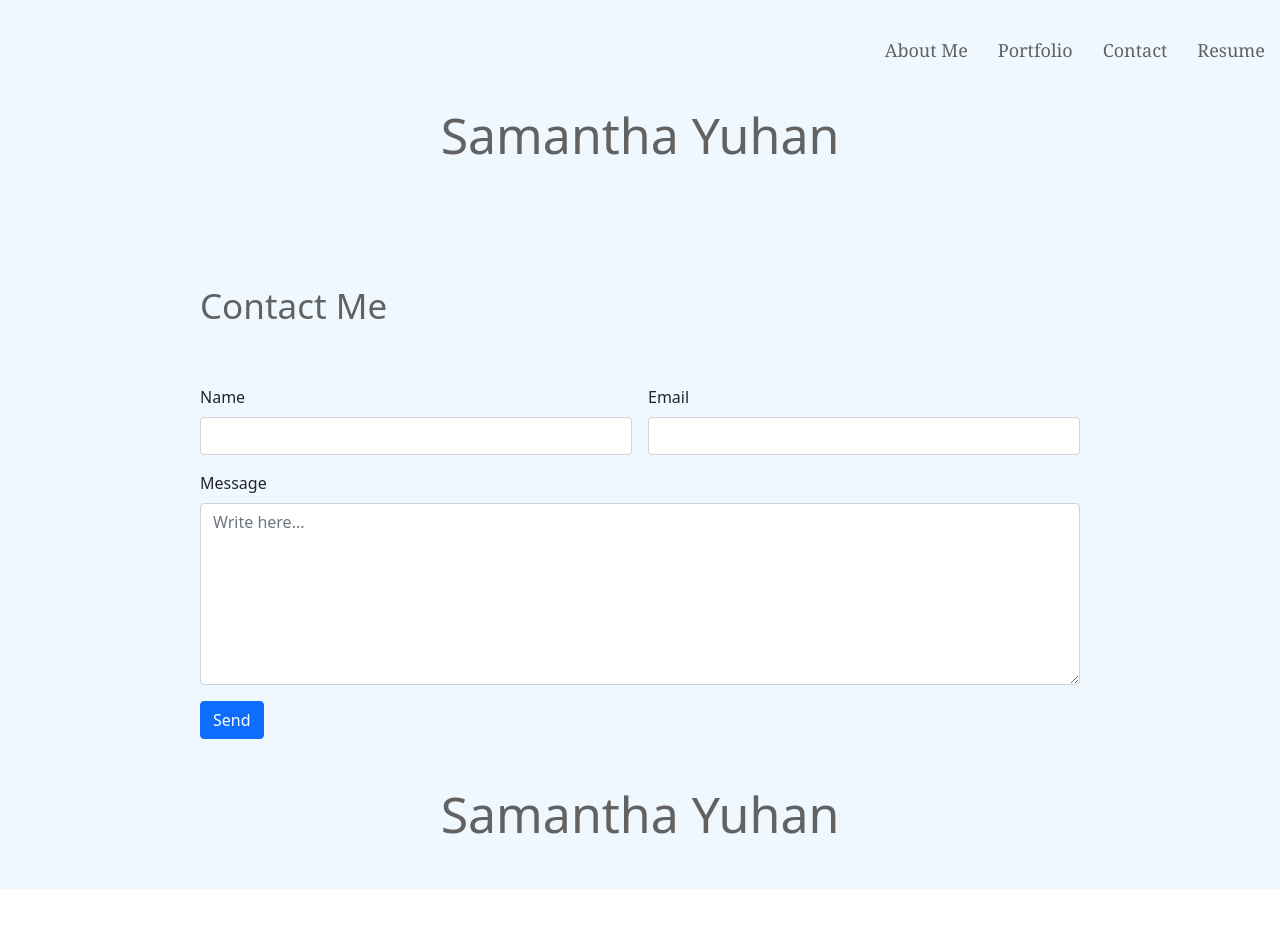
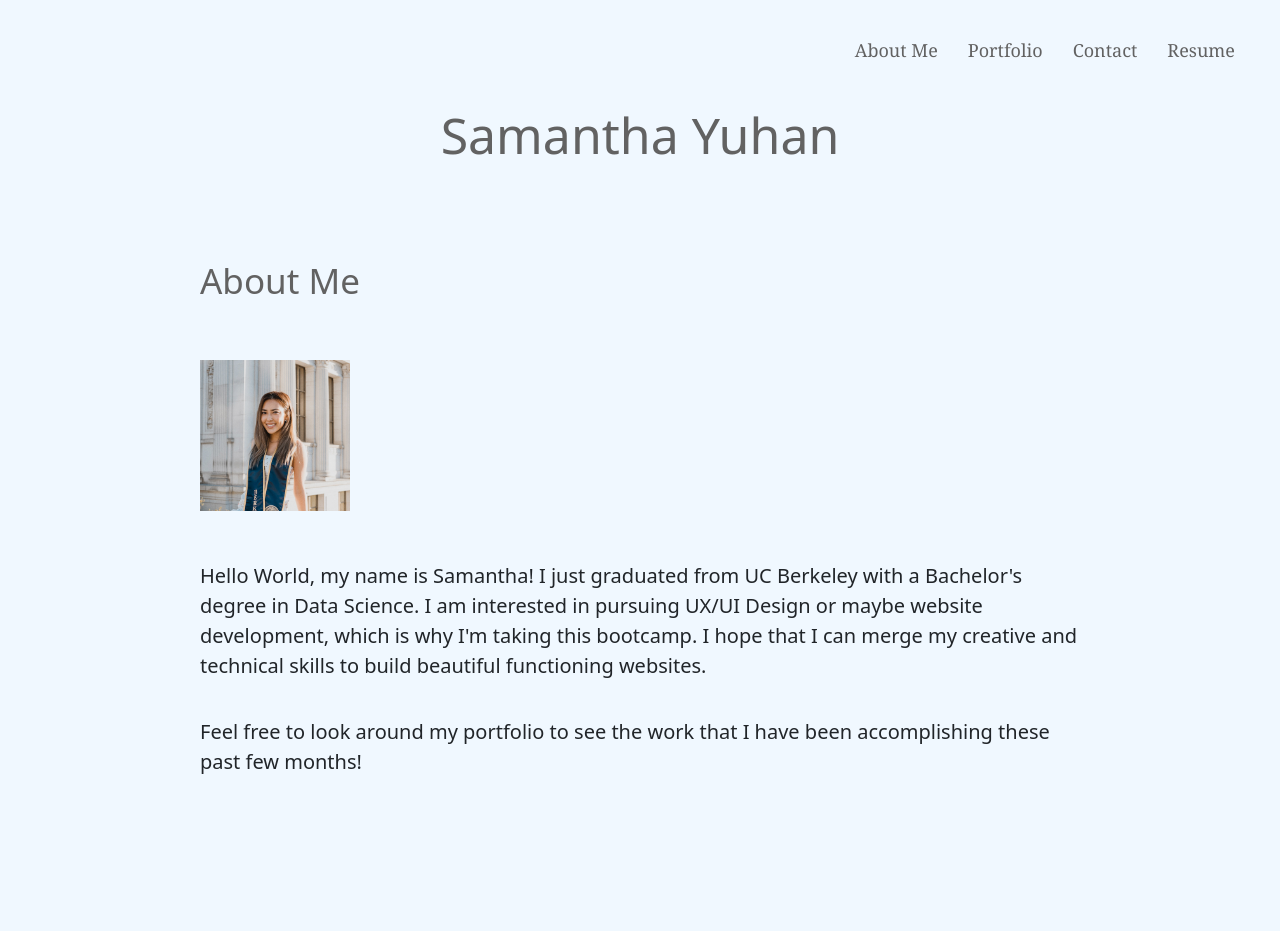
Before and after one commit to samyuhan/react-portfolio, a React (Create React App) app in the folder app/: page / in a window 1280 px wide. Shown: the top 931 px of the page. Before the commit the page ends 889 px from the top, so only its background shows below. Built offline with nearby package versions, Linux system fonts and the light colour scheme.

Commit message:
fix styling in About and Nav

```diff
--- a/app/src/App.js
+++ b/app/src/App.js
@@ -10,7 +10,7 @@ function App() {
     <div>
       <Navbar />
       <Header />
-      <Contact />
+      <About />
       <Footer />
     </div>
   );
--- a/app/src/components/About.js
+++ b/app/src/components/About.js
@@ -6,8 +6,7 @@ const styles = {
     background: "aliceblue",
     paddingTop: "50px",
     paddingRight: "200px",
-    paddingLeft: "200px"
-
+    paddingLeft: "200px",
   },
   h2: {
     fontSize: "35px",
@@ -21,6 +20,11 @@ const styles = {
   para: {
     fontSize: "20px",
     paddingBottom: "20px"
+  },
+  para2: {
+    fontSize: "20px",
+    paddingBottom: "100px",
+    marginBottom: "0px"
   }
 };
 
@@ -32,7 +36,7 @@ function Header() {
       <p style ={styles.para}>
         Hello World, my name is Samantha! I just graduated from UC Berkeley with a Bachelor's degree in Data Science. I am interested in pursuing UX/UI Design or maybe website development, which is why I'm taking this bootcamp. I hope that I can merge my creative and technical skills to build beautiful functioning websites.
       </p>
-      <p style ={styles.para}>
+      <p style ={styles.para2}>
         Feel free to look around my portfolio to see the work that I have been accomplishing these past few months!
       </p>
     </div>
--- a/app/src/components/Footer.js
+++ b/app/src/components/Footer.js
@@ -3,7 +3,7 @@ import '../styles/Header.css';
 
 const styles = {
   heading: {
-    background: "aliceblue"
+    background: "aliceblue",
 
   },
   h1: {
--- a/app/src/components/Navbar.js
+++ b/app/src/components/Navbar.js
@@ -5,7 +5,8 @@ const styles = {
   nav: {
     background: "aliceblue",
     display: "flex",
-    justifyContent: "flex-end"
+    justifyContent: "flex-end",
+    paddingRight: "30px"
   },
 };
 
```
